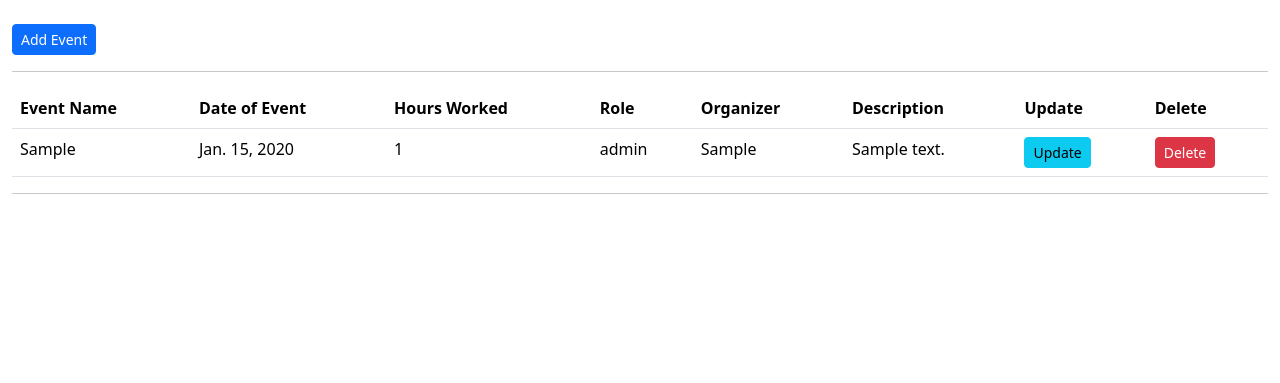
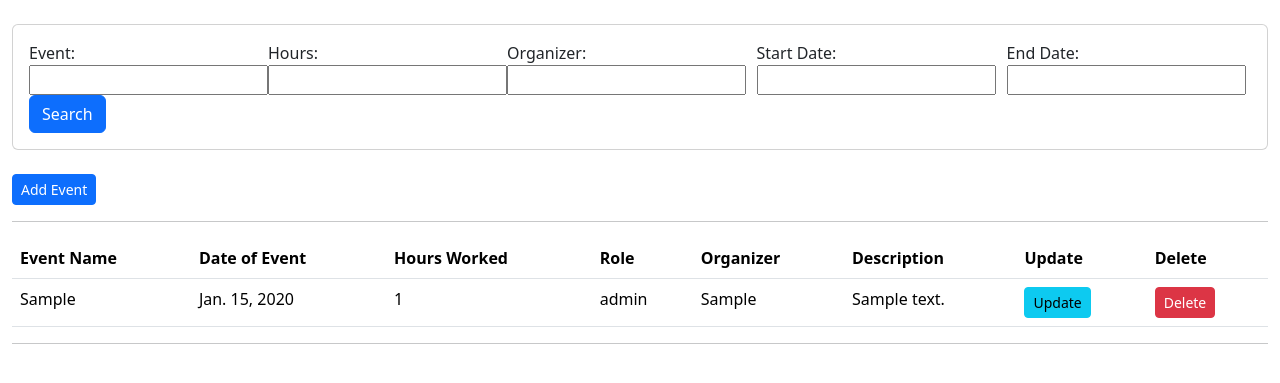
Before and after one commit to fahimWad/GoHelpMe, a Django app: page /portfolio/ in a window 1280 px wide. Shown: the top 383 px of the page. Run offline with Django 5.2, Linux system fonts and the light colour scheme; a user stored in the database is signed in; tables that the repository leaves empty hold one stand-in row (values such as "Sample post").

Commit message:
portfolio search draft ver 1

```diff
--- a/GoHelpMe/settings.py
+++ b/GoHelpMe/settings.py
@@ -40,7 +40,8 @@ INSTALLED_APPS = [
     'django.contrib.messages',
     'django.contrib.staticfiles',
     'accounts',
-    'volunteer_hours_portfolio'
+    'volunteer_hours_portfolio',
+    'django_filters'
 ]
 
 MIDDLEWARE = [
--- /dev/null
+++ b/volunteer_hours_portfolio/filters.py
@@ -0,0 +1,13 @@
+import django_filters
+from django_filters import DateFilter
+
+from .models import *
+
+class VolunteerFilter(django_filters.FilterSet):
+    start_date = DateFilter(field_name="date", lookup_expr='gte', label='Start Date')
+    end_date = DateFilter(field_name="date", lookup_expr='lte', label='End Date')
+
+    class Meta:
+        model = Entry
+        fields = '__all__'
+        exclude = ['role','date','description']
--- a/volunteer_hours_portfolio/templates/volunteer_hours_portfolio/portfolio.html
+++ b/volunteer_hours_portfolio/templates/volunteer_hours_portfolio/portfolio.html
@@ -2,6 +2,9 @@
 
 {% block content %}
 <br>
+{% include 'volunteer_hours_portfolio/search.html' %}
+<br>
+
 <a class="btn btn-primary btn-sm btn-block" href="{% url 'create_entry' %}">Add Event</a>
 
 {% include 'volunteer_hours_portfolio/hourslog.html' %}
--- /dev/null
+++ b/volunteer_hours_portfolio/templates/volunteer_hours_portfolio/search.html
@@ -0,0 +1,28 @@
+<div class = "row">
+    <div class = "col">
+        <div class = "card card-body d-flex flex-row align-items-center">
+            <form method="GET" class="form-inline">
+                <div class="d-flex flex-row">
+                    {{searchFilter.form}}
+                </div>
+             <button class="btn btn-primary ml-2" type="submit">Search</button>
+            </form>
+        </div>
+    </div>
+</div>
+
+<!-- <div>
+    <form method="GET" class="form-inline">
+        <div class="form-group">
+            {{ searchFilter.form.event }}
+        </div>
+        <div class="form-group">
+            {{ searchFilter.form.hours }}
+        </div>
+        <div class="form-group">
+            {{ searchFilter.form.organizer }}
+        </div>
+        // Add more fields as needed
+        <button type="submit" class="btn btn-primary">Search</button>
+    </form>
+</div> -->
--- a/volunteer_hours_portfolio/views.py
+++ b/volunteer_hours_portfolio/views.py
@@ -3,11 +3,16 @@ from django.http import HttpResponse
 # Create your views here.
 from .models import *
 from .forms import EntryForm
+from .filters import VolunteerFilter
 
 def portfolio(request):
     entries = Entry.objects.all()
 
-    return render(request, 'volunteer_hours_portfolio/portfolio.html', {'entries':entries})
+    searchFilter = VolunteerFilter(request.GET,queryset=entries)
+    entries = searchFilter.qs
+    context = {'entries': entries, 'searchFilter': searchFilter}
+
+    return render(request, 'volunteer_hours_portfolio/portfolio.html', context)
 
 def createEntry(request):
     form = EntryForm()
```
